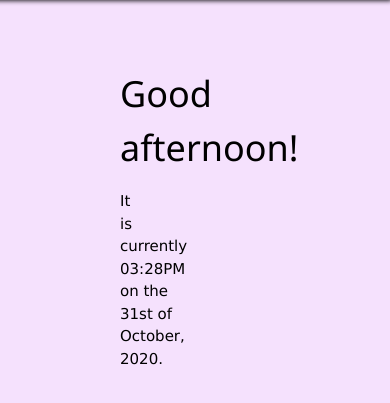
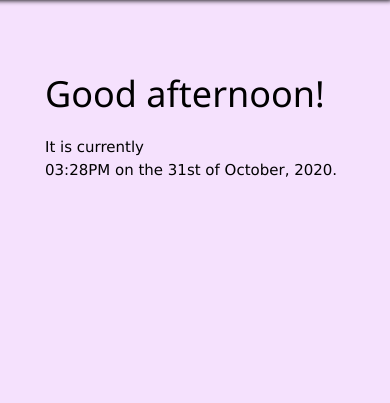
Before and after one commit to Jimjamin/linnel, a website: page public/view/index.html in a window 390 px wide. Shown: the part 63-466 px from the top of the page. Drawn offline with Linux system fonts and the light colour scheme.

Commit message:
Even more mobile device responsiveness included

```diff
--- a/public/display/style.css
+++ b/public/display/style.css
@@ -18,8 +18,8 @@
 }
 
 html, body {
-    height: calc(100% - 2*var(--padding));
-    width: calc(100% - 2*var(--padding));
+    height: 100%;
+    width: 100%;
 }
 
 body {
@@ -125,6 +125,10 @@ header label {
     #headerLogo {
         display: block;
     }
+    body {
+        padding-left: calc(var(--padding) - 1em);
+        padding-right: calc(var(--padding) - 1em);
+    }
 }
 
 @media screen and (max-height: 550px) {
```
